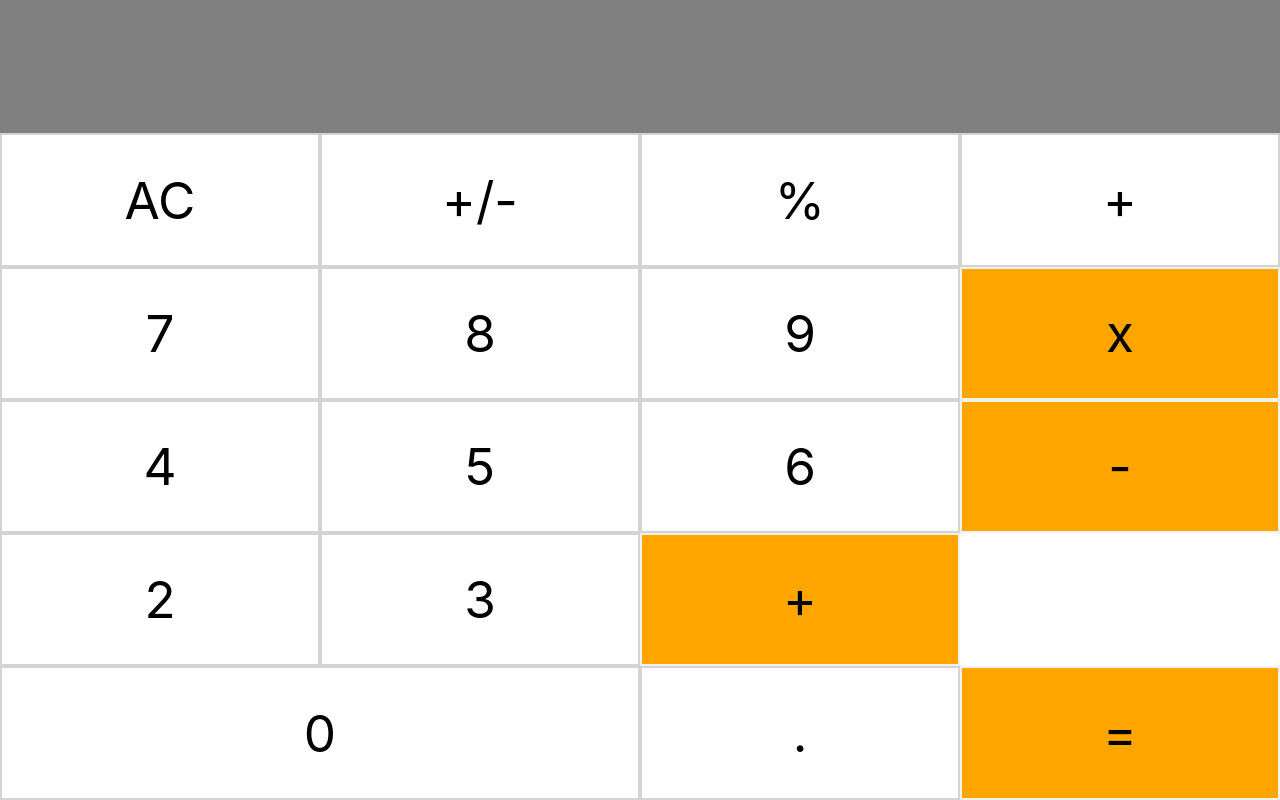
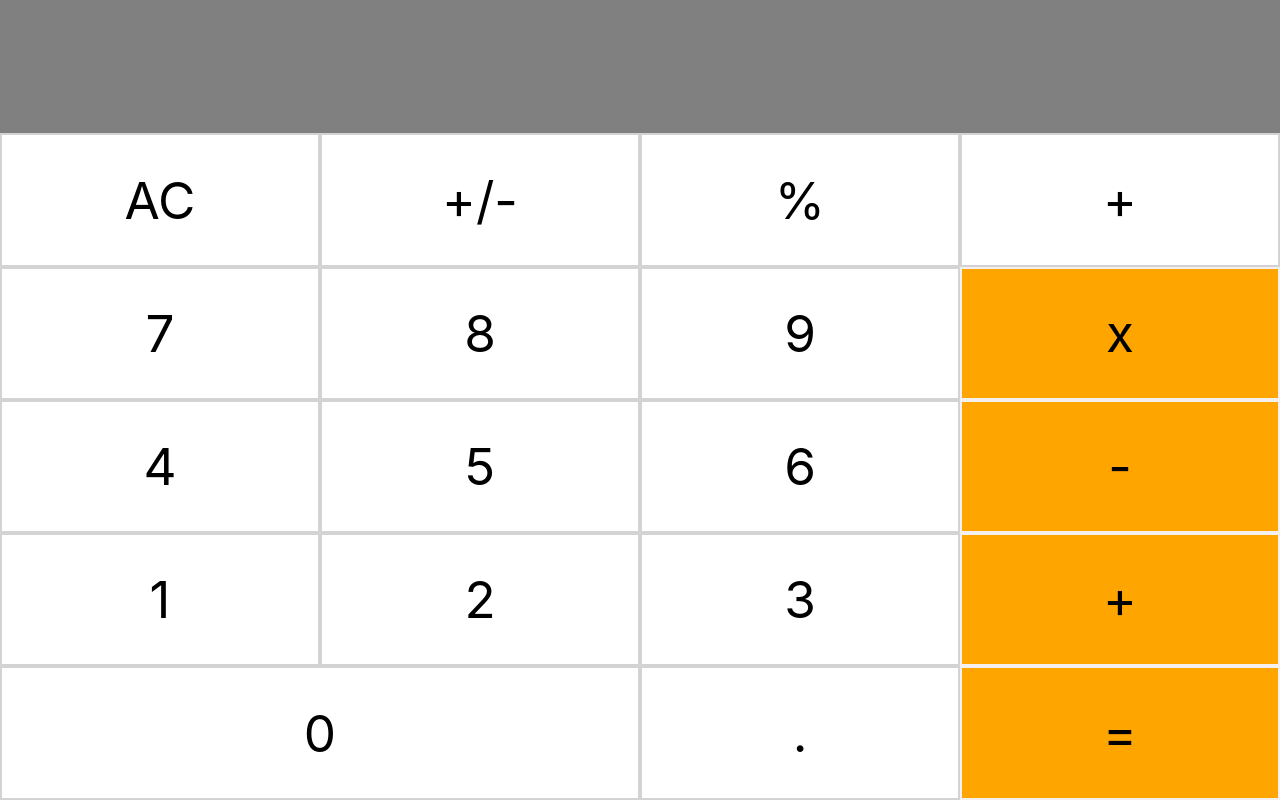
Before and after one commit to saikatgpae/calculator-react, a React (Create React App) app: page / in a window 1280 px wide. Built offline with nearby package versions, Linux system fonts and the light colour scheme.

Commit message:
Add the missing button 1.

```diff
--- a/src/components/Calculator.js
+++ b/src/components/Calculator.js
@@ -40,6 +40,7 @@ function Calculator() {
         <CalculatorButtons label="5" clName="white-background" change={objectChange} />
         <CalculatorButtons label="6" clName="white-background" change={objectChange} />
         <CalculatorButtons label="-" clName="orange-background" change={objectChange} />
+        <CalculatorButtons label="1" clName="white-background" change={objectChange} />
         <CalculatorButtons label="2" clName="white-background" change={objectChange} />
         <CalculatorButtons label="3" clName="white-background" change={objectChange} />
         <CalculatorButtons label="+" clName="orange-background" change={objectChange} />
```
